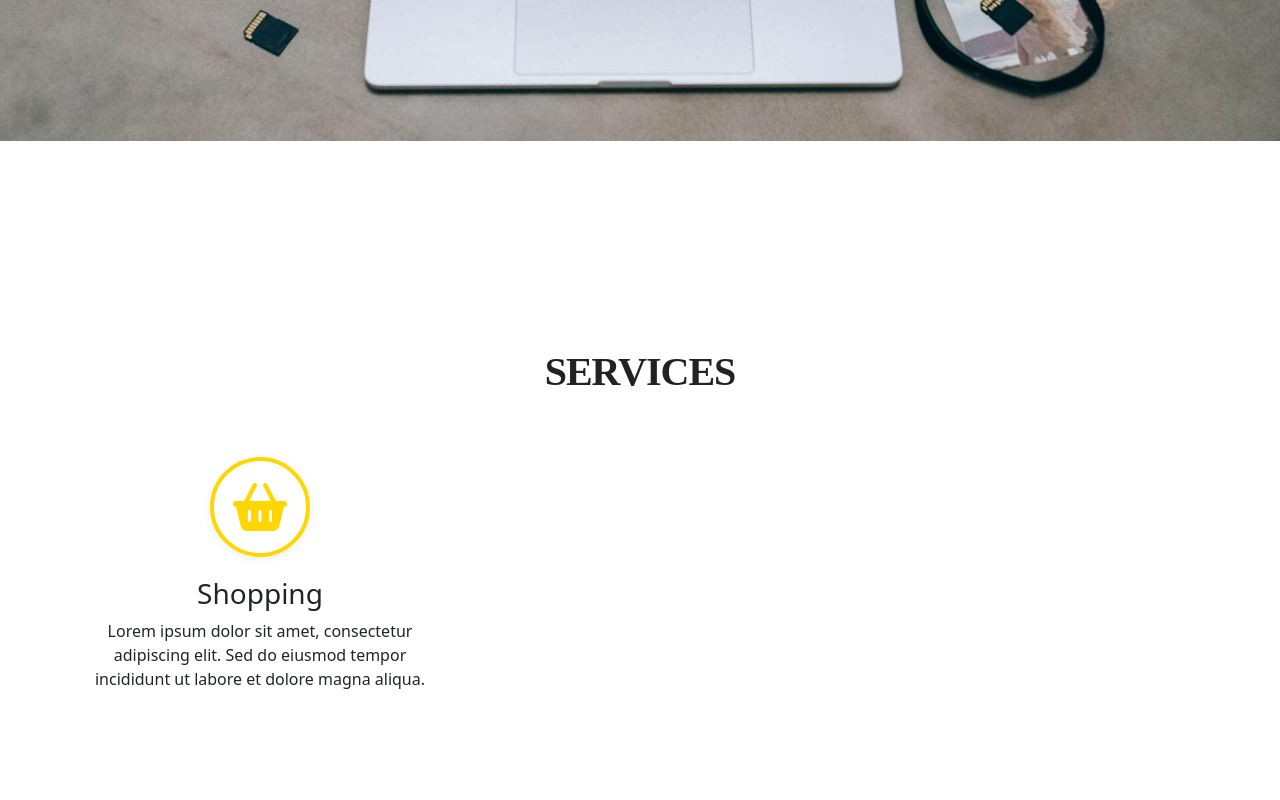
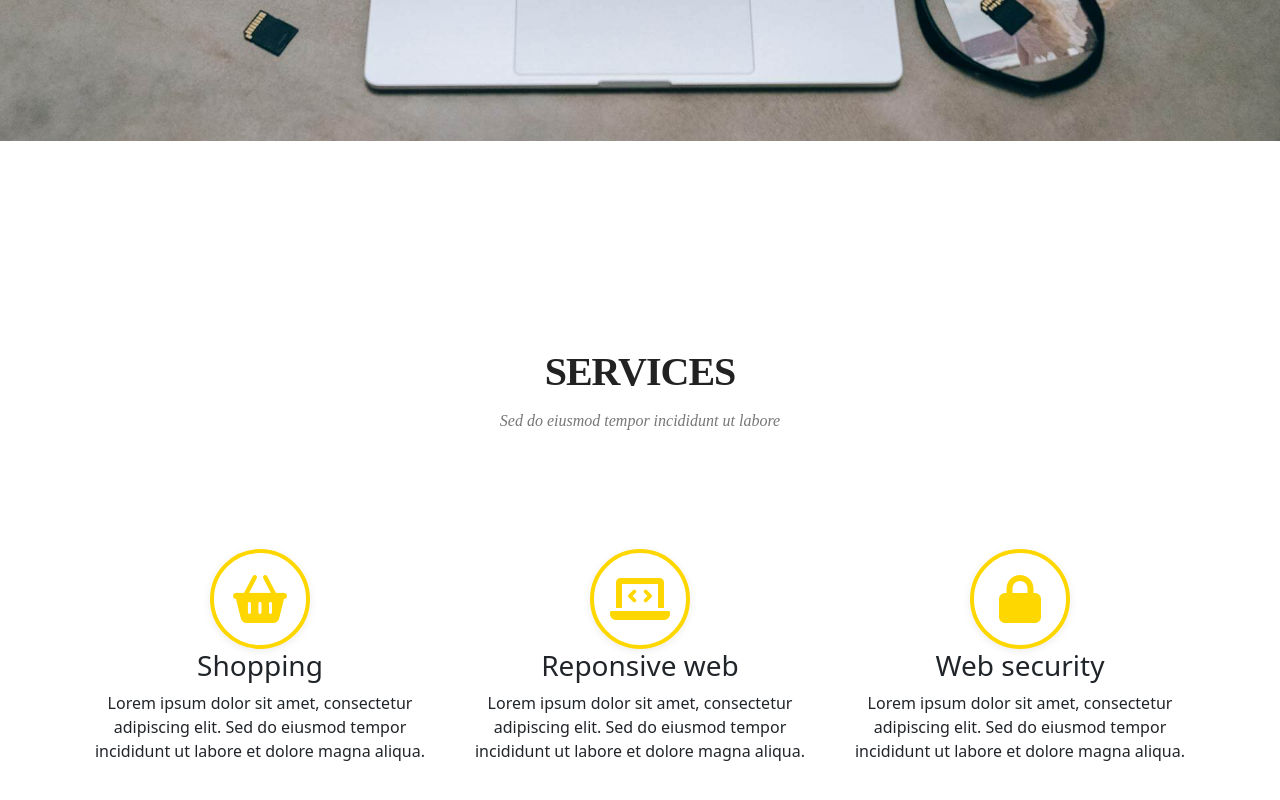
Before and after one commit to KnockOut19882/Golden-Task, a website: page index.html in a window 1280 px wide. Shown: the part 588-1388 px from the top of the page. Before the commit the page ends 1295 px from the top, so only its background shows below. Drawn offline with nearby package versions, Linux system fonts and the light colour scheme.

Commit message:
Add and change in html, css in section service

```diff
--- a/index.html
+++ b/index.html
@@ -34,7 +34,10 @@
   </header>
   <section class="services">
     <div class="container">
-      <h2 class="text-center mb-5">Services</h2>
+      <div class="describe">
+        <h2 class="text-center mb-0">Services</h2>
+        <p>Sed do eiusmod tempor incididunt ut labore</p>
+      </div>
       <div class="row">
         <div class="col-4">
           <div class="icon-ring">
@@ -43,6 +46,20 @@
           <h3 class="text-center">Shopping</h3>
           <p class="text-center">Lorem ipsum dolor sit amet, consectetur adipiscing elit. Sed do eiusmod tempor incididunt ut labore et dolore magna aliqua.</p>
         </div>
+        <div class="col-4">
+          <div class="icon-ring">
+            <i class="fa-solid fa-laptop-code fa-3x"></i>
+          </div>
+          <h3 class="text-center">Reponsive web</h3>
+          <p class="text-center">Lorem ipsum dolor sit amet, consectetur adipiscing elit. Sed do eiusmod tempor incididunt ut labore et dolore magna aliqua.</p>
+        </div>
+        <div class="col-4">
+          <div class="icon-ring">
+            <i class="fa-solid fa-lock fa-3x"></i>
+          </div>
+          <h3 class="text-center">Web security</h3>
+          <p class="text-center">Lorem ipsum dolor sit amet, consectetur adipiscing elit. Sed do eiusmod tempor incididunt ut labore et dolore magna aliqua.</p>
+        </div>
       </div>
     </div>
   </section>
--- a/sass/style.scss
+++ b/sass/style.scss
@@ -120,6 +120,7 @@ body {
 
 .services {
   display: flex;
+  margin-bottom: 100px;
 }
 
 .container h2 {
@@ -132,7 +133,7 @@ body {
   font-family: "Montserrat";
   text-align: center;
   margin-top: 193px;
-
+  margin-bottom: 0;
 }
 
 .icon-ring {
@@ -144,10 +145,19 @@ body {
   border: 4px solid #ffd700; /* Gold color ring */
   border-radius: 50%;     /* Makes it circular */
   background: #fff;       /* Optional: white background */
-  margin: 0 auto 20px auto;
+  margin: 100px auto 0 auto;
   box-shadow: 0 2px 8px rgba(0,0,0,0.08); /* Optional: subtle shadow */
 }
 
 .icon-ring i {
   color: #ffd700;
 }
+
+.describe p{
+  font-size: 16px;
+  color: #777777;
+  font-weight: 400;
+  font-style: italic;
+  font-family: "Droid Serif";
+  text-align: center;
+}
```
Also changed, not shown: css/style.css, 1 other file.
